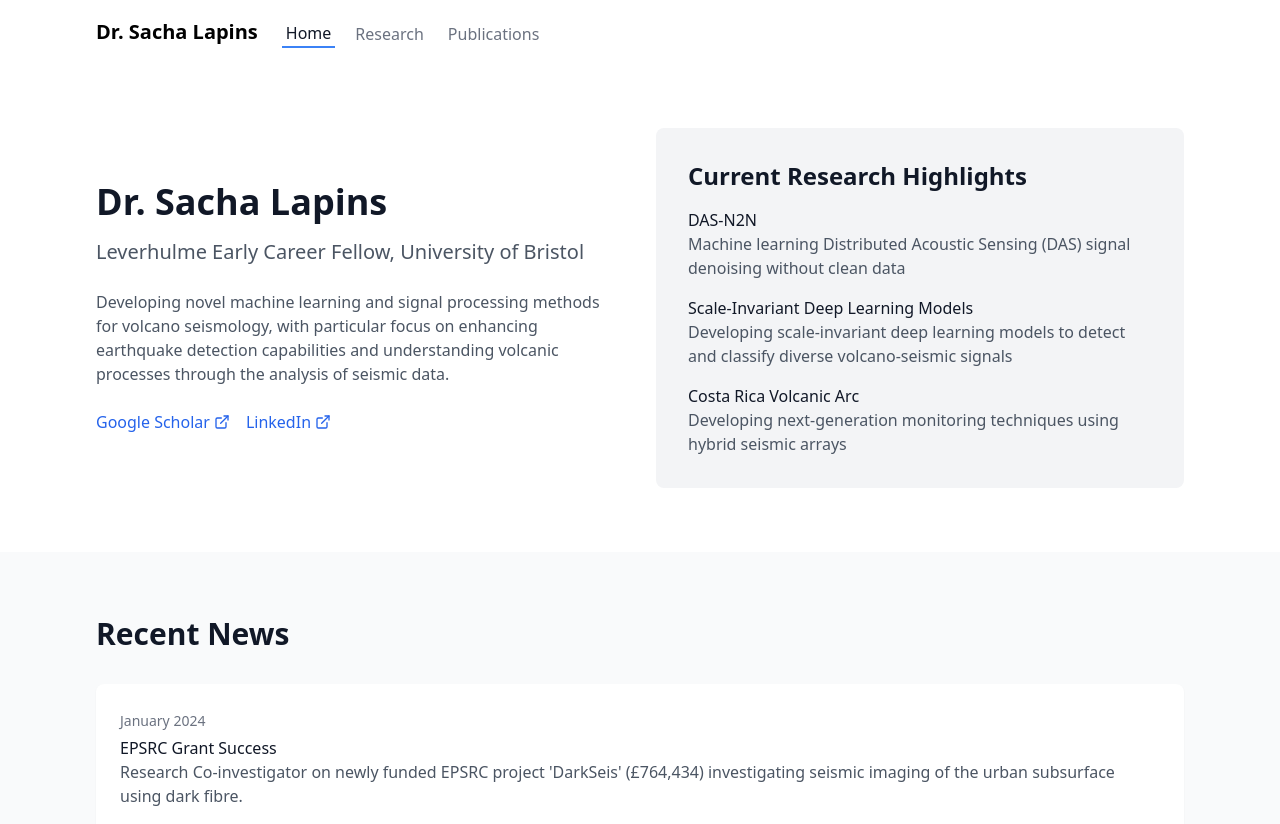
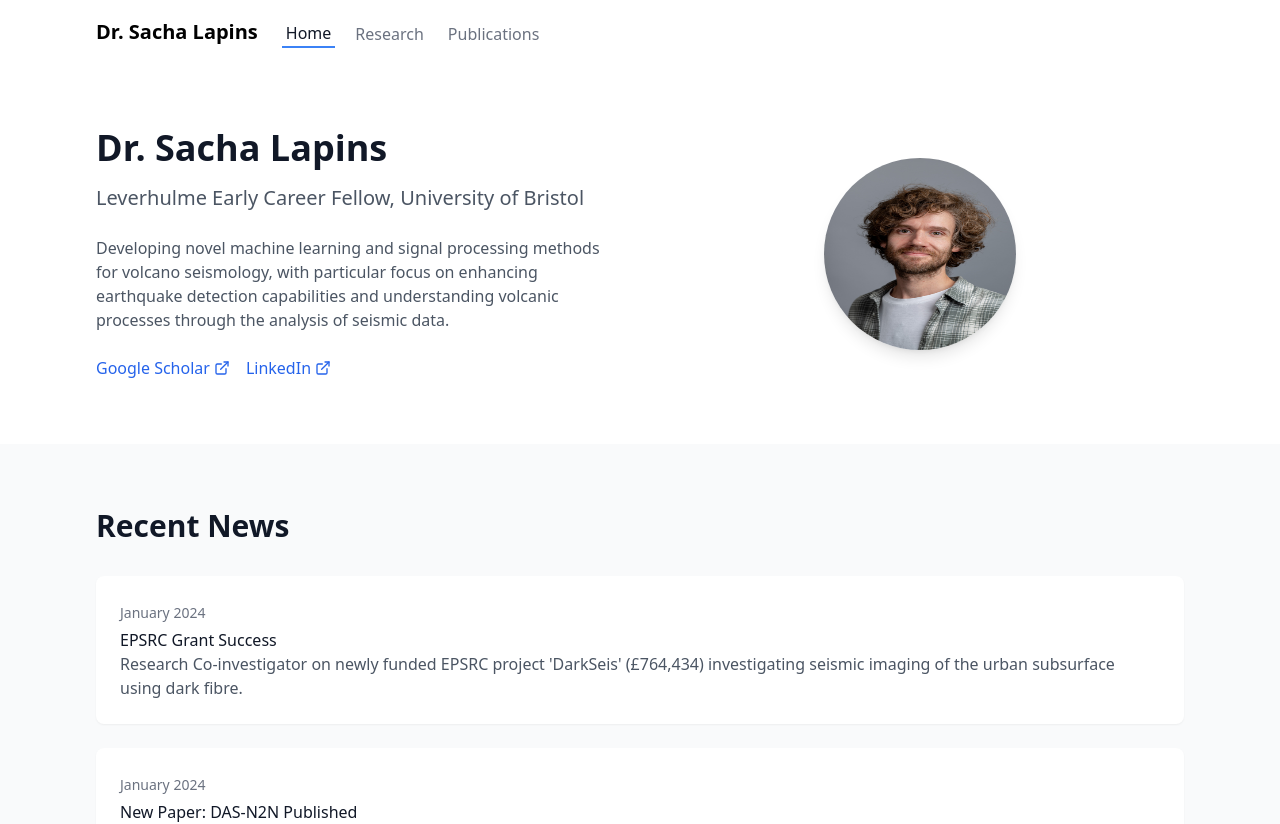
Before and after one commit to sachalapins/sachalapins.github.io, a React (Create React App) app: page / in a window 1280 px wide. Shown: the top 824 px of the page. Built offline with nearby package versions, Linux system fonts and the light colour scheme.

Commit message:
Added photo to homepage

```diff
--- a/src/components/pages/HomePage.jsx
+++ b/src/components/pages/HomePage.jsx
@@ -1,6 +1,7 @@
 import React from 'react';
 import { ExternalLink } from 'lucide-react';
 import { newsItems } from '../../data/news';
+import profilePhoto from '../../data/headshot.jpg'; // Importing the headshot
 
 const NewsCard = ({ date, title, content }) => (
   <div className="bg-white p-6 rounded-lg shadow-sm">
@@ -17,7 +18,8 @@ const HomePage = () => {
       <div className="bg-white">
         <div className="max-w-6xl mx-auto px-4 sm:px-6 lg:px-8 py-16">
           <div className="grid grid-cols-1 md:grid-cols-2 gap-8 items-center">
-            <div>
+            {/* Left Column */}
+            <div className="text-center md:text-left">
               <h1 className="text-4xl font-bold text-gray-900 mb-4">
                 Dr. Sacha Lapins
               </h1>
@@ -29,7 +31,7 @@ const HomePage = () => {
                 with particular focus on enhancing earthquake detection capabilities and understanding
                 volcanic processes through the analysis of seismic data.
               </p>
-              <div className="flex space-x-4">
+              <div className="flex justify-center md:justify-start space-x-4">
                 <a
                   href="https://scholar.google.com/citations?user=QDmoPEQAAAAJ"
                   target="_blank"
@@ -48,22 +50,13 @@ const HomePage = () => {
                 </a>
               </div>
             </div>
-            <div className="bg-gray-100 p-8 rounded-lg">
-              <h2 className="text-2xl font-semibold text-gray-900 mb-4">Current Research Highlights</h2>
-              <ul className="space-y-4">
-                <li>
-                  <h3 className="font-medium text-gray-900">DAS-N2N</h3>
-                  <p className="text-gray-600">Machine learning Distributed Acoustic Sensing (DAS) signal denoising without clean data</p>
-                </li>
-                <li>
-                  <h3 className="font-medium text-gray-900">Scale-Invariant Deep Learning Models</h3>
-                  <p className="text-gray-600">Developing scale-invariant deep learning models to detect and classify diverse volcano-seismic signals</p>
-                </li>
-                <li>
-                  <h3 className="font-medium text-gray-900">Costa Rica Volcanic Arc</h3>
-                  <p className="text-gray-600">Developing next-generation monitoring techniques using hybrid seismic arrays</p>
-                </li>
-              </ul>
+            {/* Right Column */}
+            <div className="flex justify-center">
+              <img
+                src={profilePhoto}
+                alt="Dr. Sacha Lapins"
+                className="w-48 h-48 rounded-full shadow-lg"
+              />
             </div>
           </div>
         </div>
```
Also changed, not shown: src/data/headshot.jpg (added).
